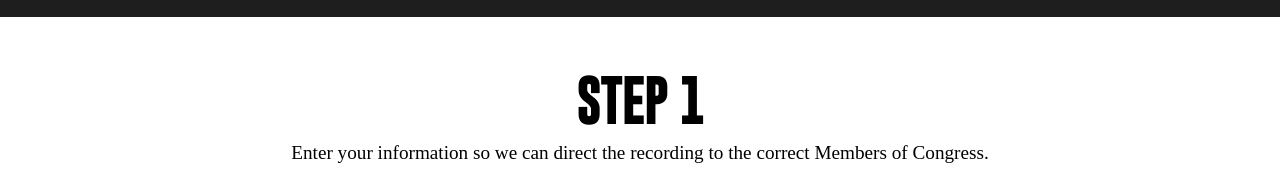
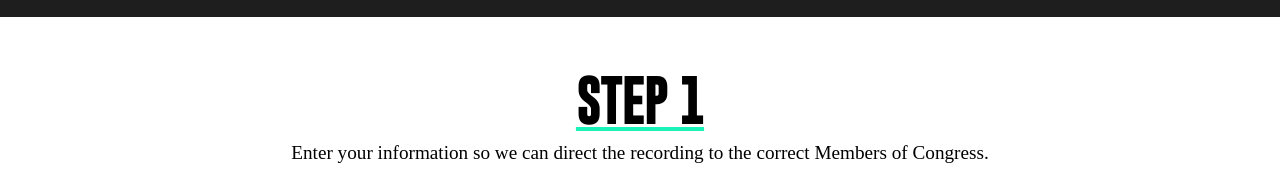
Before and after one commit to DigitalCharlie/robocalls, a plain HTML site: page index.html in a window 1280 px wide. Shown: the part 464-645 px from the top of the page. Drawn offline with nearby package versions, Linux system fonts and the light colour scheme.

Commit message:
underline

```diff
--- a/css/baseline.css
+++ b/css/baseline.css
@@ -54,6 +54,8 @@ Neither are in google fonts or typekit --> alts would be very welcome.
         margin-bottom:10px;
         text-transform: uppercase;
         font-family: 'Gobold Regular';
+        text-decoration:underline;
+        text-decoration-color:#1AF2B7;
     }
 
     h3 {
```
